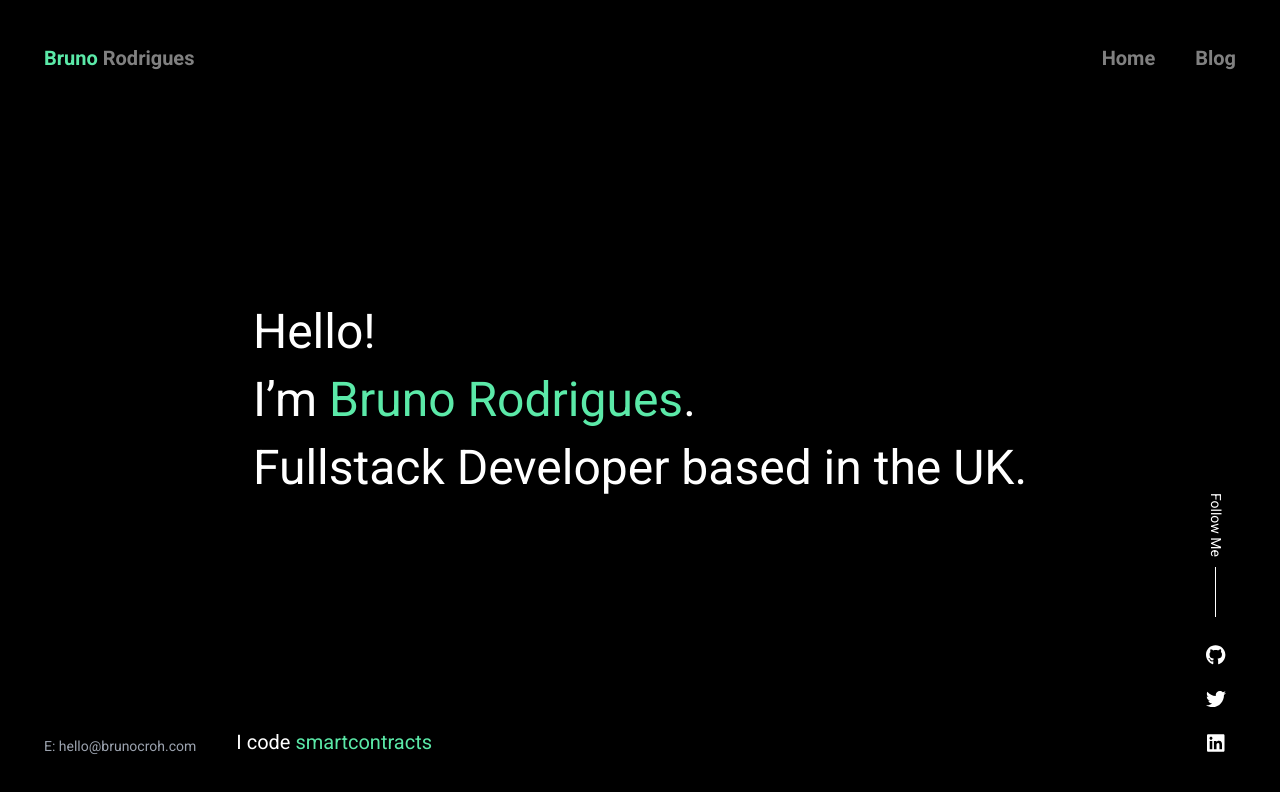
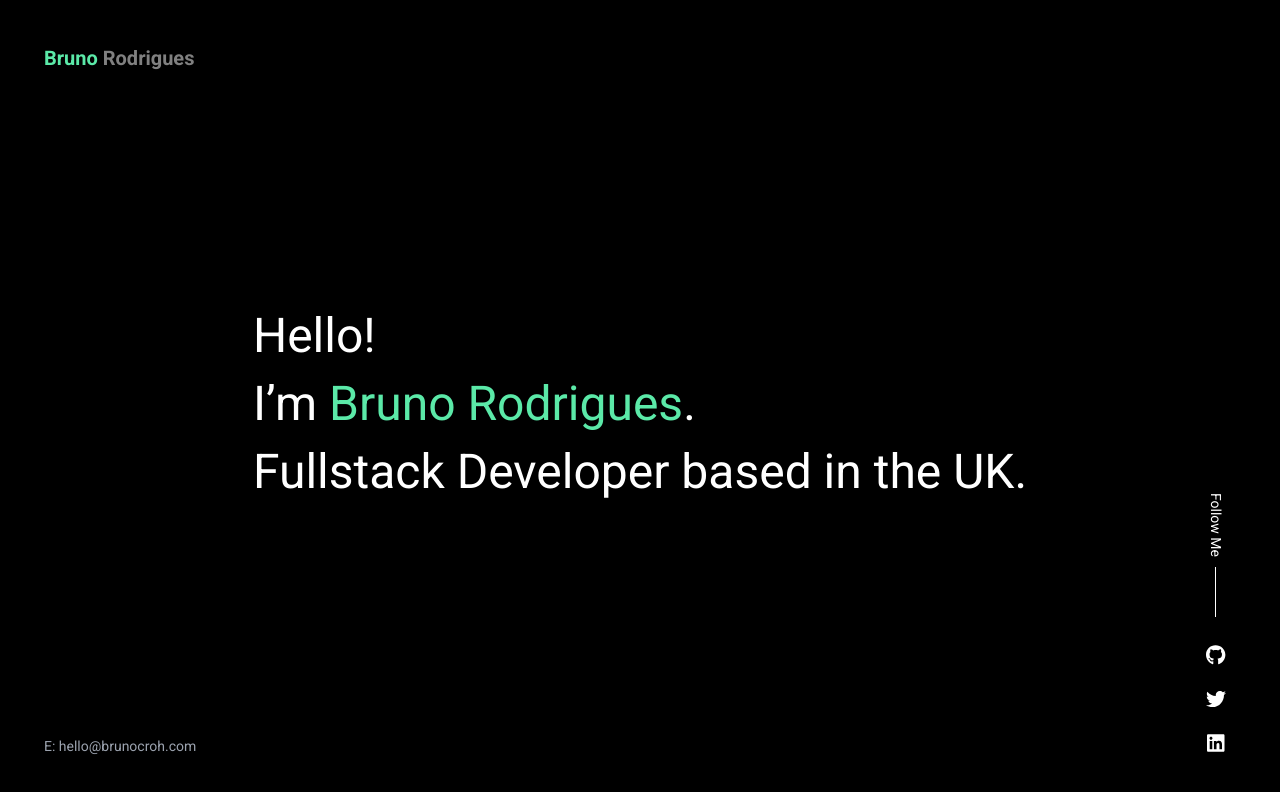
Before and after one commit to brunocroh/blog, a Next.js app: page / in a window 1280 px wide. Shown: the top 792 px of the page. Built offline with nearby package versions, Linux system fonts and the light colour scheme.

Commit message:
chore: remove subtitle and hide the navbar for while

```diff
--- a/app/page.tsx
+++ b/app/page.tsx
@@ -12,7 +12,6 @@ const Blog = () => {
       <FollowBar />
       <div className="relative w-full hidden md:flex">
         <ContactBar />
-        <Subtitle />
       </div>
     </div>
   );
--- a/components/NavBar/index.tsx
+++ b/components/NavBar/index.tsx
@@ -7,14 +7,14 @@ const NavBar: NextPage = () => {
   const currentRoute = headersList.get("x-invoke-path");
 
   const routes = [
-    {
-      text: "Home",
-      href: "/",
-    },
-    {
-      text: "Blog",
-      href: "/blog",
-    },
+    // {
+    //   text: "Home",
+    //   href: "/",
+    // },
+    // {
+    //   text: "Blog",
+    //   href: "/blog",
+    // },
   ];
 
   return (
--- a/components/Subtitle/index.tsx
+++ /dev/null
@@ -1,36 +0,0 @@
-"use client";
-
-import { useRef } from "react";
-import type { NextPage } from "next";
-import useTyped from "../../hooks/useTyped";
-
-const COLOR = "#5be9a8";
-
-const options = {
-  strings: [
-    `I code cool <span style='color: ${COLOR}'>web apps</span>`,
-    `I develop <span style='color: ${COLOR}'>mobile apps</span>`,
-    `I code <span style='color: ${COLOR}'>smartcontracts</span>`,
-    `I develop <span style='color: ${COLOR}'>dapps</span>`,
-    `I code scalable <span style='color: ${COLOR}'>backends</span>`,
-    `I love <span style='color: ${COLOR}'>javascript</span>`,
-    `I love <span style='color: ${COLOR}'>web3</span>`,
-    `I love <span style='color: ${COLOR}'>blockchain</span>`,
-  ],
-  typeSpeed: 30,
-  backSpeed: 30,
-  loop: true,
-};
-
-const Subtitle: NextPage = () => {
-  const ref = useRef<HTMLSpanElement>(null);
-  useTyped(ref, options);
-
-  return (
-    <div className="flex align-baseline">
-      <span className="text-xl text-white whitespace-nowrap" ref={ref}></span>
-    </div>
-  );
-};
-
-export default Subtitle;
```
